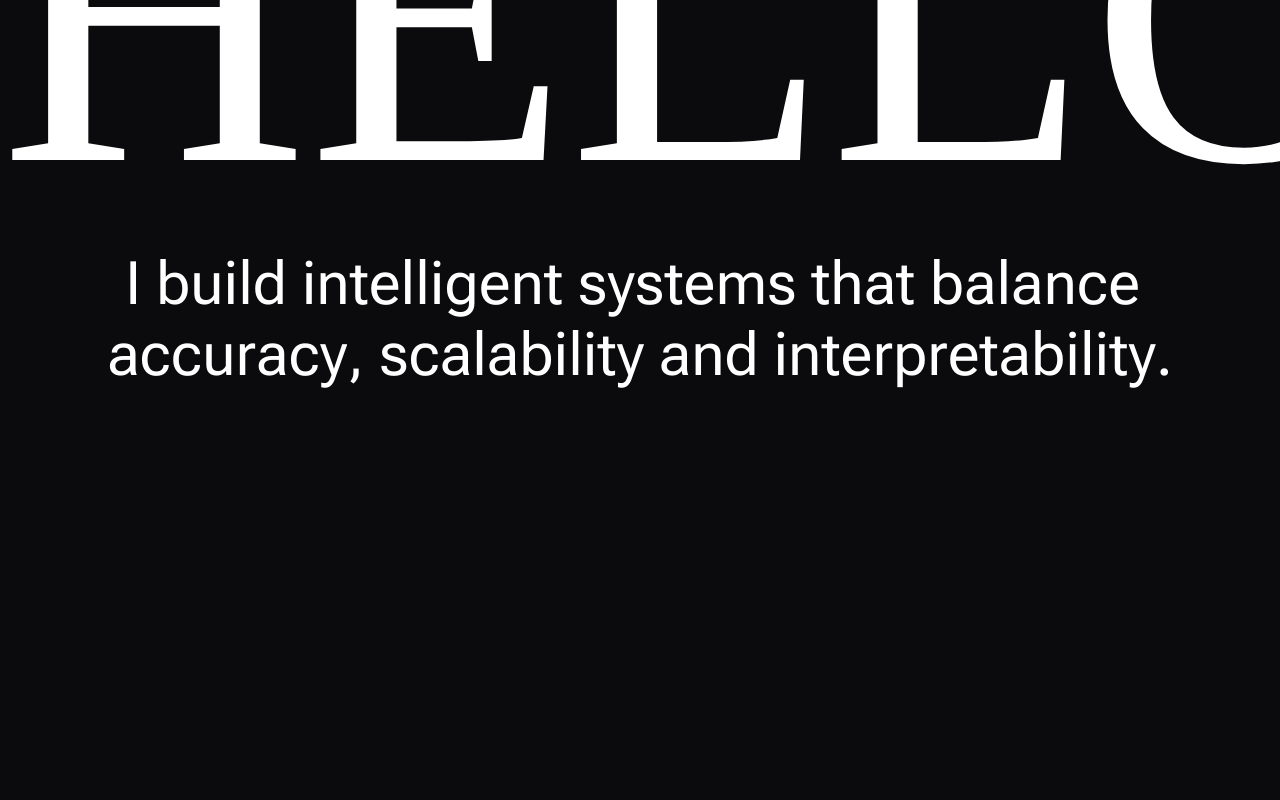
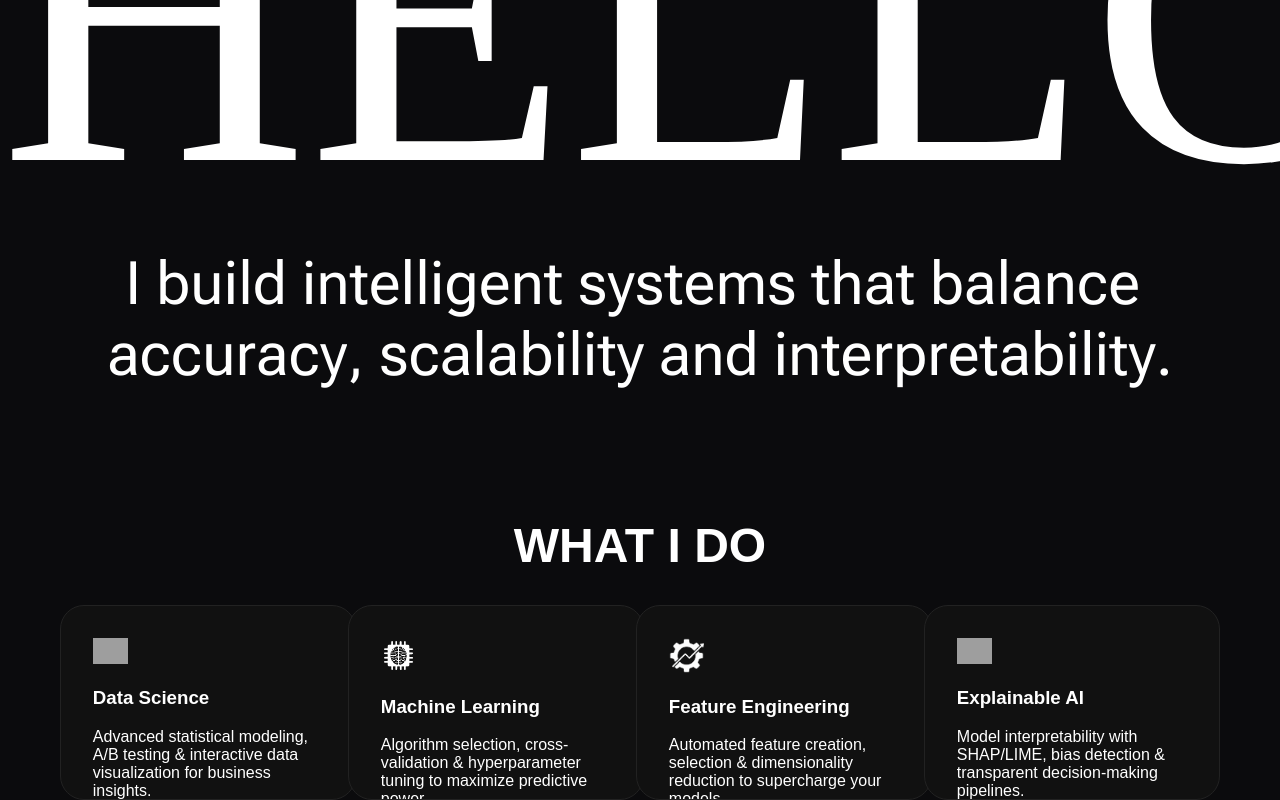
Before and after one commit to DavitEgoian/Portfolio-Website, a React (Create React App) app: page / in a window 1280 px wide. Shown: the part 197-997 px from the top of the page. Before the commit the page ends 800 px from the top, so only its background shows below. Built offline with nearby package versions, Linux system fonts and the light colour scheme; grey boxes are pictures that could not be loaded; a web font is replaced by a local one.

Commit message:
What I do cards added

```diff
--- a/package.json
+++ b/package.json
@@ -1,6 +1,6 @@
 {
   "homepage": "https://davitegoian.tech",
-  "name": "Portfolio-Website",
+  "name": "portfolio-website",
   "version": "0.2.0",
   "private": true,
   "dependencies": {
--- a/src/App.css
+++ b/src/App.css
@@ -46,3 +46,51 @@
     transform: rotate(360deg);
   }
 }
+
+.cards-container {
+  width: 90%;
+  margin: auto;
+  display: grid;
+  row-gap: 2rem;
+  grid-template-columns: repeat(4, 1fr);
+}
+
+.custom-spotlight-card {
+  color: white;
+  aspect-ratio: 16 / 9;
+  width: 80%;
+  justify-self: center;
+  align-self: center;
+  display: flex;
+  align-items: center;
+  justify-content: center;
+}
+
+@media (max-width: 900px) {
+  .cards-container {
+    grid-template-columns: repeat(2, 1fr);
+    width: 100%;
+  }
+  .custom-spotlight-card {
+    width: 50%;
+  }
+}
+
+@media (max-width: 500px) {
+  .cards-container {
+    grid-template-columns: 1fr;
+  }
+  .custom-spotlight-card {
+    width: 50%;
+  }
+}
+.custom-spotlight-card img{
+  background-color: transparent;
+  width:35px;
+}
+.custom-spotlight-card h3{
+  background-color: transparent;
+}
+.custom-spotlight-card p{
+  background-color: transparent;
+}
--- a/src/App.js
+++ b/src/App.js
@@ -2,6 +2,12 @@ import './App.css';
 import TextPressure from './TextPressure';
 import { useRef } from 'react';
 import VariableProximity from './VariableProximity';
+import SpotlightCard from './SpotlightCard';
+import dataScienceIcon from './images/data-science-icon.png';
+import machineLearningIcon from './images/machine-learning-icon.jpg';
+import explainableAiIcon from './images/explainable-AI-icon.png'
+import featureEngineeringIcon from './images/feature-engineering-icon.png'
+
 
 
 function App() {
@@ -37,7 +43,33 @@ function App() {
                     falloff='linear'
                   />
                 </div>
+            </div>
+            <h1 style={{marginTop: '8rem', fontSize: '3rem', color: 'white', fontWeight: '900'}}>WHAT I DO</h1>
+          <div className='cards-container'>
+              <SpotlightCard className="custom-spotlight-card" spotlightColor="rgba(0, 229, 255, 0.2)">
+                  <img src={dataScienceIcon} alt="data-science-icon"/>
+                  <h3>Data Science</h3>
+                  <p>Advanced statistical modeling, A/B testing & interactive data visualization for business
+                      insights.</p>
+              </SpotlightCard>
 
+              <SpotlightCard className="custom-spotlight-card" spotlightColor="rgba(0, 229, 255, 0.2)">
+              <img src={machineLearningIcon} alt="machine-learning-icon"/>
+              <h3>Machine Learning</h3>
+              <p>Algorithm selection, cross-validation & hyperparameter tuning to maximize predictive power.</p>
+            </SpotlightCard>
+
+            <SpotlightCard className="custom-spotlight-card" spotlightColor="rgba(0, 229, 255, 0.2)">
+               <img src={featureEngineeringIcon} alt="feature-engineering-icon"/>
+              <h3>Feature Engineering</h3>
+              <p>Automated feature creation, selection & dimensionality reduction to supercharge your models.</p>
+            </SpotlightCard>
+
+            <SpotlightCard className="custom-spotlight-card" spotlightColor="rgba(0, 229, 255, 0.2)">
+               <img src={explainableAiIcon} alt="explainable-Ai-icon"/>
+              <h3>Explainable AI</h3>
+              <p>Model interpretability with SHAP/LIME, bias detection & transparent decision-making pipelines.</p>
+            </SpotlightCard>
           </div>
 
 
--- /dev/null
+++ b/src/SpotlightCard.css
@@ -0,0 +1,33 @@
+.card-spotlight {
+  position: relative;
+  border-radius: 1.5rem;
+  border: 1px solid #222;
+  background-color: #111;
+  padding: 2rem;
+  overflow: hidden;
+  --mouse-x: 50%;
+  --mouse-y: 50%;
+  --spotlight-color: rgba(255, 255, 255, 0.05);
+}
+
+.card-spotlight::before {
+  content: "";
+  position: absolute;
+  top: 0;
+  left: 0;
+  right: 0;
+  bottom: 0;
+  background: radial-gradient(circle at var(--mouse-x) var(--mouse-y), var(--spotlight-color), transparent 80%);
+  opacity: 0;
+  transition: opacity 0.5s ease;
+  pointer-events: none;
+}
+
+.card-spotlight:hover::before,
+.card-spotlight:focus-within::before {
+  opacity: 0.6;
+}
+.custom-spotlight-card{
+  display:block;
+  text-align: left;
+}
--- /dev/null
+++ b/src/SpotlightCard.js
@@ -0,0 +1,28 @@
+import { useRef } from "react";
+import "./SpotlightCard.css";
+
+const SpotlightCard = ({ children, className = "", spotlightColor = "rgba(255, 255, 255, 0.25)" }) => {
+  const divRef = useRef(null);
+
+  const handleMouseMove = (e) => {
+    const rect = divRef.current.getBoundingClientRect();
+    const x = e.clientX - rect.left;
+    const y = e.clientY - rect.top;
+
+    divRef.current.style.setProperty("--mouse-x", `${x}px`);
+    divRef.current.style.setProperty("--mouse-y", `${y}px`);
+    divRef.current.style.setProperty("--spotlight-color", spotlightColor);
+  };
+
+  return (
+    <div
+      ref={divRef}
+      onMouseMove={handleMouseMove}
+      className={`card-spotlight ${className}`}
+    >
+      {children}
+    </div>
+  );
+};
+
+export default SpotlightCard;
```
Lines whose indentation alone changed are shown as unchanged.
